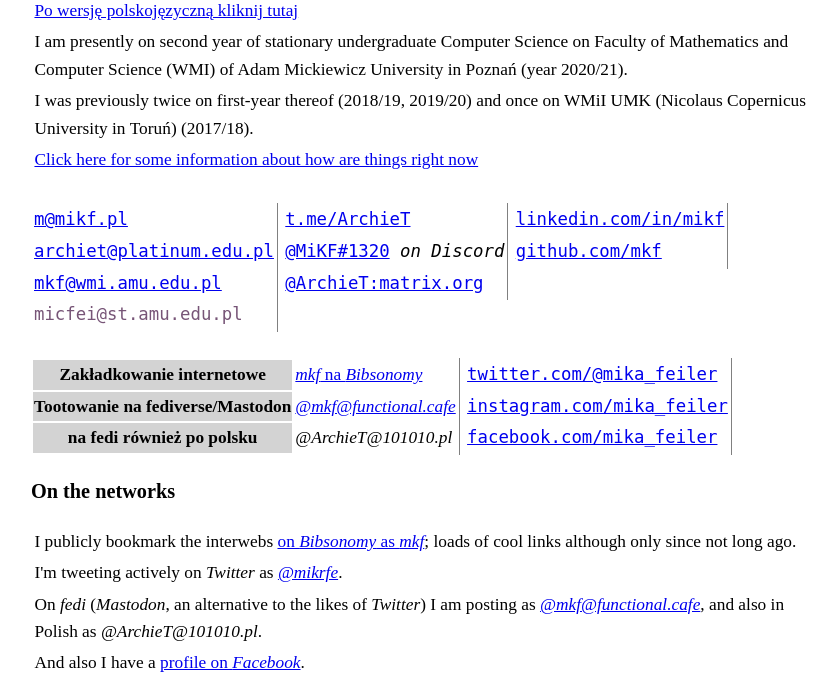
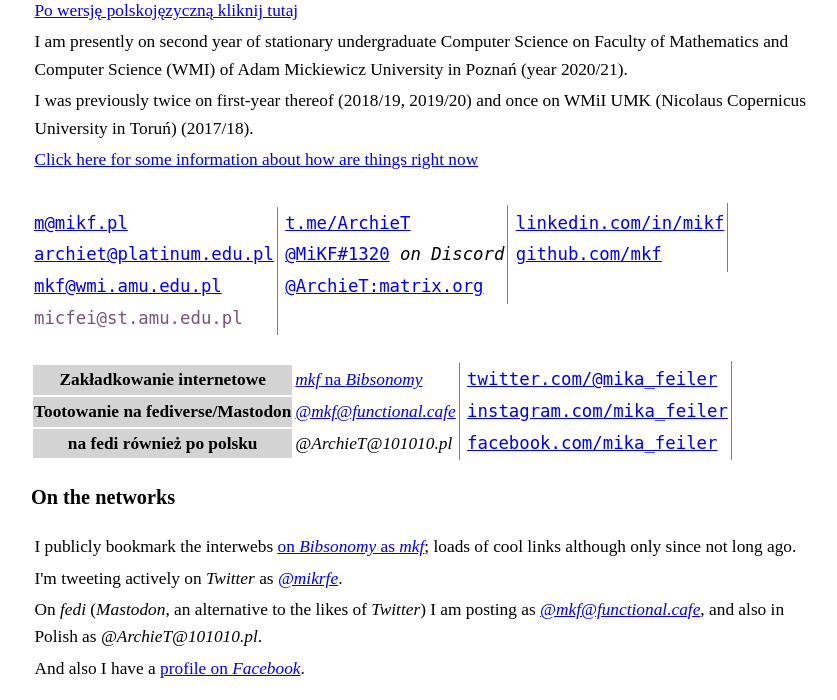
Before and after one commit to mkf/website-archiet, a PHP site: page /index.en.html in a window 1280 px wide. Shown: the part 184-884 px from the top of the page, without its empty margins (209-1046 px from the left). Run offline with PHP 8.4, Linux system fonts and the light colour scheme.

Commit message:
table.contactme.odd&odder

```diff
--- a/index.en.html
+++ b/index.en.html
@@ -24,12 +24,12 @@
 <tr><td><tt><a href="mailto:mkf@wmi.amu.edu.pl">mkf@wmi.amu.edu.pl</a></tt>
 <tr><td><tt style="color: #757;">micfei@st.amu.edu.pl</tt>
 </table>
-<table class="contactme">
+<table class="contactme odd">
 <tr><td><tt><a href="https://t.me/ArchieT">t.me/ArchieT</a></tt>
 <tr><td><tt><a href="https://discord.com/channels/@me/271682843472560139"><tt>@MiKF#1320</tt></a> <em>on Discord</em>
 <tr><td><tt><a href="https://matrix.to/#/@ArchieT:matrix.org">@ArchieT:matrix.org</a></tt>
 </table>
-<table class="contactme">
+<table class="contactme odder">
 <tr><td><tt><a href="https://linkedin.com/in/mikf">linkedin.com/in/mikf</a></tt>
 <tr><td><tt><a href="https://github.com/mkf">github.com/mkf</a></tt>
 </table>
@@ -38,7 +38,7 @@
 <tr><th>Tootowanie na fediverse/Mastodon<td><a href="https://functional.cafe/@mkf"><em>@mkf@functional.cafe</em></a>
 <tr><th>na fedi również po polsku<td><em>@ArchieT@101010.pl</em></a>
 </table>
-<table class="contactme">
+<table class="contactme odd">
 <tr><td><tt><a href="https://twitter.com/mika_feiler">twitter.com/@mika_feiler</a></tt>
 <tr><td><tt><a href="https://instagram.com/mika_feiler">instagram.com/mika_feiler</a></tt>
 <tr><td><tt><a href="https://facebook.com/mika_feiler">facebook.com/mika_feiler</a></tt>
--- a/index.pl.html
+++ b/index.pl.html
@@ -24,12 +24,12 @@
 <tr><td><tt><a href="mailto:mkf@wmi.amu.edu.pl">mkf@wmi.amu.edu.pl</a></tt>
 <tr><td><tt style="color: #757;">micfei@st.amu.edu.pl</tt>
 </table>
-<table class="contactme">
+<table class="contactme odd">
 <tr><td><tt><a href="https://t.me/ArchieT">t.me/ArchieT</a></tt>
 <tr><td><tt><a href="https://discord.com/channels/@me/271682843472560139"><tt>@MiKF#1320</tt></a> <em>na Discordzie</em>
 <tr><td><tt><a href="https://matrix.to/#/@ArchieT:matrix.org">@ArchieT:matrix.org</a></tt>
 </table>
-<table class="contactme">
+<table class="contactme odder">
 <tr><td><tt><a href="https://linkedin.com/in/mikf">linkedin.com/in/mikf</a></tt>
 <tr><td><tt><a href="https://github.com/mkf">github.com/mkf</a></tt>
 </table>
@@ -38,7 +38,7 @@
 <tr><th>Tootowanie na fediverse/Mastodon<td><a href="https://functional.cafe/@mkf"><em>@mkf@functional.cafe</em></a>
 <tr><th>na fedi również po polsku<td><em>@ArchieT@101010.pl</em></a>
 </table>
-<table class="contactme">
+<table class="contactme odd">
 <tr><td><tt><a href="https://twitter.com/mika_feiler">twitter.com/@mika_feiler</a></tt>
 <tr><td><tt><a href="https://instagram.com/mika_feiler">instagram.com/mika_feiler</a></tt>
 <tr><td><tt><a href="https://facebook.com/mika_feiler">facebook.com/mika_feiler</a></tt>
--- a/styles.css
+++ b/styles.css
@@ -37,6 +37,12 @@ table.contactme th {
     font-style: normal;
     font-stretch: condensed;
 }
+table.contactme.odd {
+    padding-top: 0.1em;
+}
+table.contactme.odder {
+    padding-top: 0.2em;
+}
 abbr.outlook {
     text-decoration-color: #999;
     text-decoration-thickness: 2px;
```
